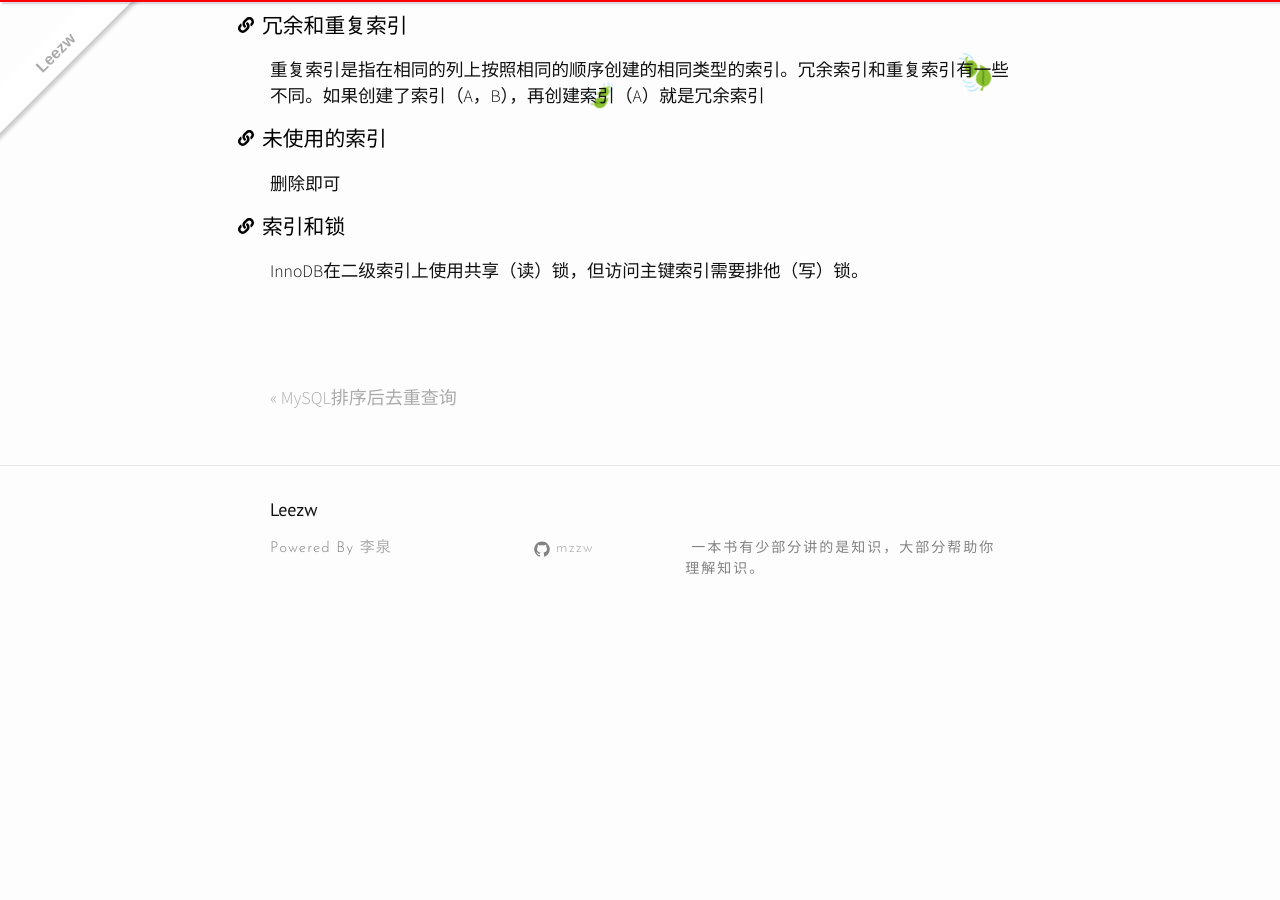
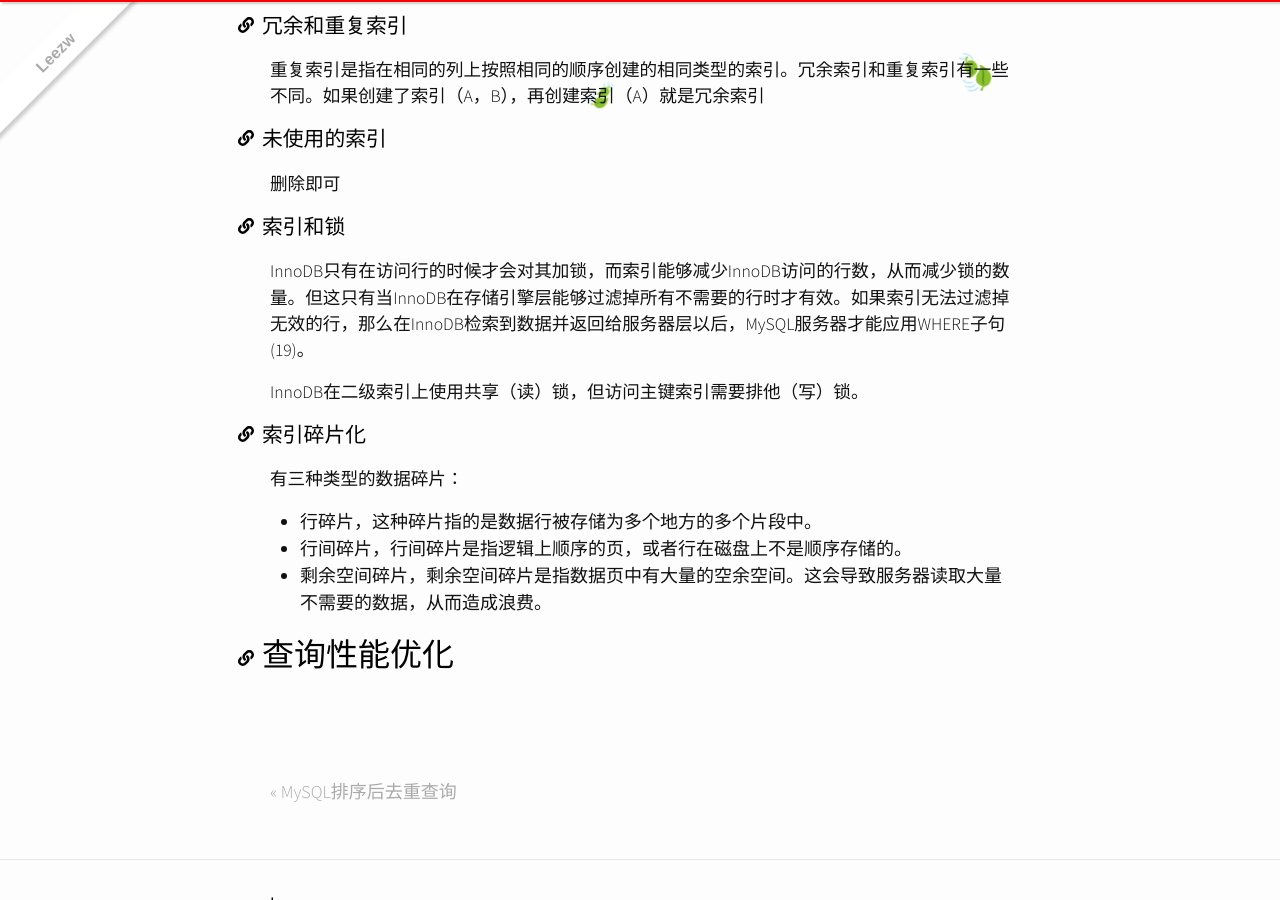
Before and after one commit to quantum-li/quantum-li.github.io, a Jekyll site: the page built from _posts/2020-04-10-high-performance-mysql.md, in a window 1280 px wide and 900 px high, scrolled down 8974 px. Built offline with Jekyll 4.4.1, drawn with Linux system fonts in a browser that asks for light colours; nearby versions of some CDN libraries; comment, search, counter and statistics services are not loaded; before the commit the page ends 9614 px from its top, so only the background shows below that.

Commit message:
2020-4-19 23:16:55

```diff
--- a/_posts/2020-04-10-high-performance-mysql.md
+++ b/_posts/2020-04-10-high-performance-mysql.md
@@ -277,4 +277,16 @@ MyISAM使用前缀压缩来减少索引的大小，从而让更多的索引可
 
 ### 索引和锁
 
+InnoDB只有在访问行的时候才会对其加锁，而索引能够减少InnoDB访问的行数，从而减少锁的数量。但这只有当InnoDB在存储引擎层能够过滤掉所有不需要的行时才有效。如果索引无法过滤掉无效的行，那么在InnoDB检索到数据并返回给服务器层以后，MySQL服务器才能应用WHERE子句(19)。
+
 InnoDB在二级索引上使用共享（读）锁，但访问主键索引需要排他（写）锁。
+
+### 索引碎片化
+
+有三种类型的数据碎片：
+
++ 行碎片，这种碎片指的是数据行被存储为多个地方的多个片段中。
++ 行间碎片，行间碎片是指逻辑上顺序的页，或者行在磁盘上不是顺序存储的。
++ 剩余空间碎片，剩余空间碎片是指数据页中有大量的空余空间。这会导致服务器读取大量不需要的数据，从而造成浪费。
+
+# 查询性能优化
```
